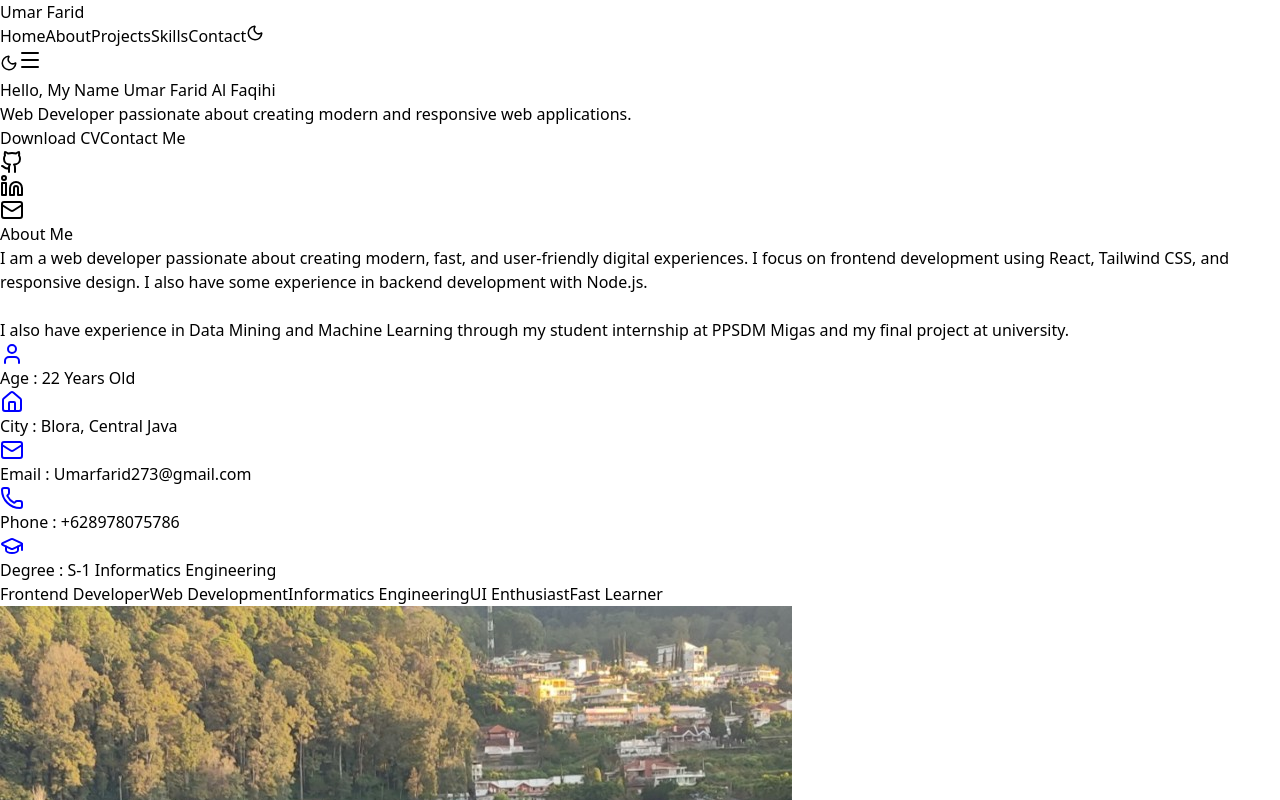
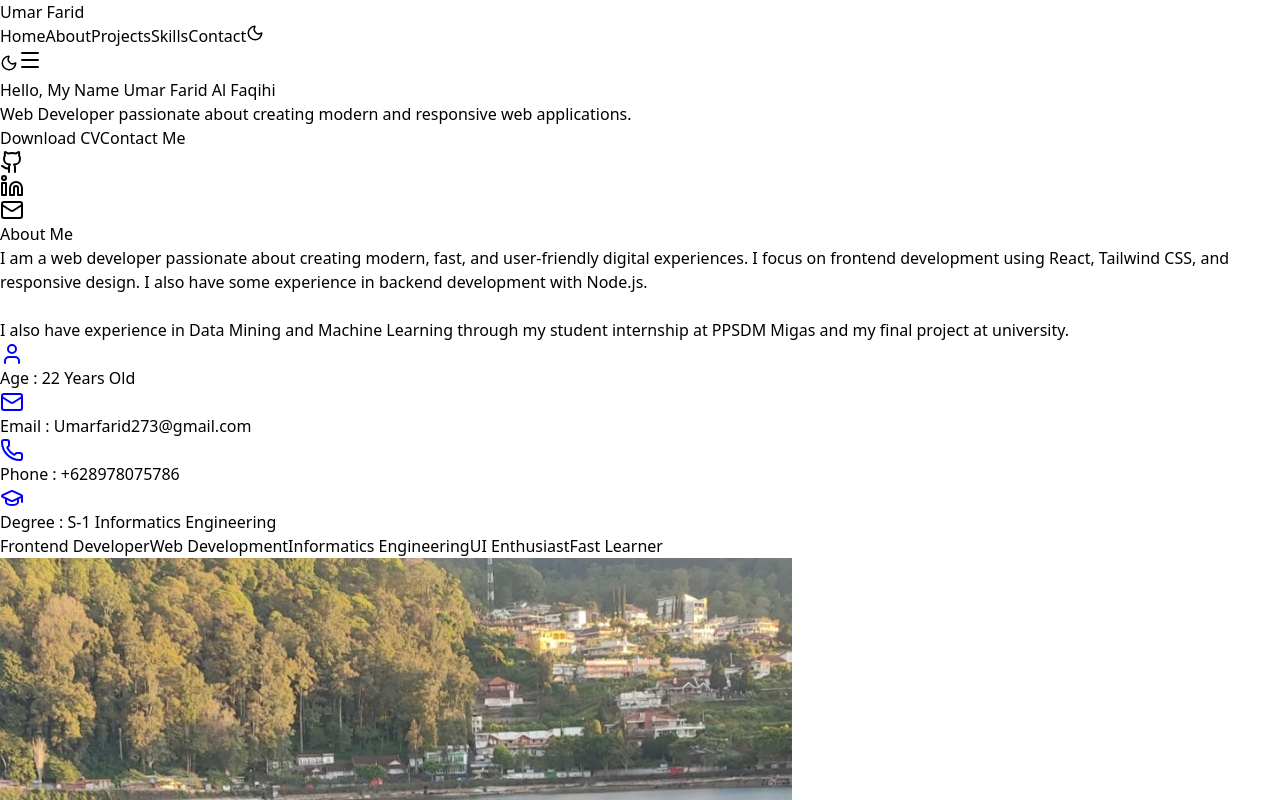
Before and after one commit to Umarfaridd/react-portofolio, a React (Vite) app: page / in a window 1280 px wide. Shown: the top 800 px of the page. Built offline with nearby package versions, Linux system fonts and the light colour scheme.

Commit message:
Fix Pages

```diff
--- a/src/components/About.jsx
+++ b/src/components/About.jsx
@@ -20,7 +20,6 @@ export default function About({ darkMode }) {
             </p>
             <p className={`flex flex-col gap-2 text-base leading-relaxed ${darkMode ? 'text-gray-300' : 'text-gray-700'}`}>
               <span className="flex items-center gap-2"><User size={24} color="blue"/>Age : 22 Years Old</span>
-              <span className="flex items-center gap-2"><House size={24} color="blue" />City : Blora, Central Java</span>
               <span className="flex items-center gap-2"><Mail size={24} color="blue" />Email : Umarfarid273@gmail.com</span>
               <span className="flex items-center gap-2"><Phone size={24} color="blue" />Phone : +628978075786</span>
               <span className="flex items-center gap-2"><GraduationCap size={24} color="blue" />Degree : S-1 Informatics Engineering</span>
```
